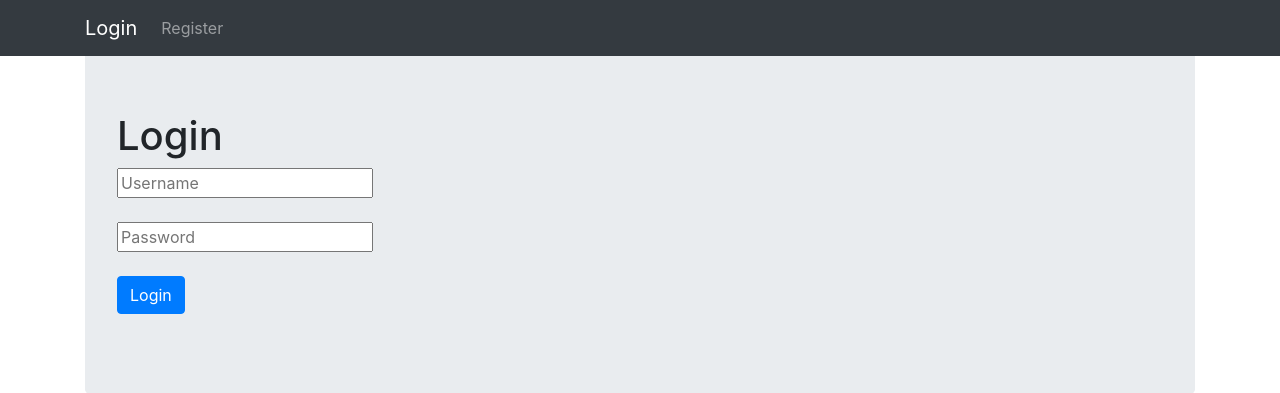
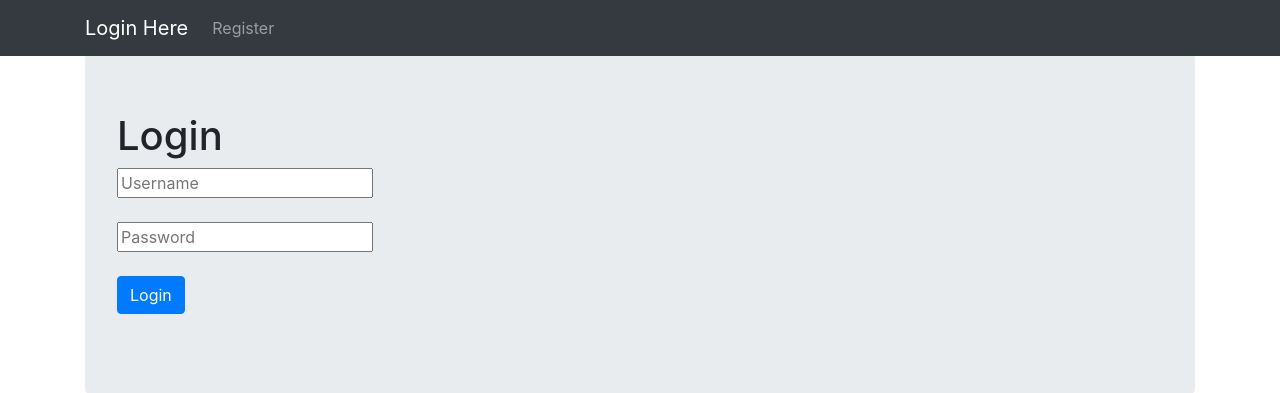
Before and after one commit to MuhammadAhmedSiddiqui/Django-Deployment-Example, a Django app: page / in a window 1280 px wide. Shown: the top 393 px of the page. Run offline with Django 3.2, Linux system fonts and the light colour scheme; some libraries are stand-ins or nearby versions.

Commit message:
Test Commit 1

```diff
--- a/learning_sites/templates/basic_app/front_base.html
+++ b/learning_sites/templates/basic_app/front_base.html
@@ -10,7 +10,7 @@
     <nav class="navbar navbar-dark bg-dark fixed-top navbar-expand-xl">
       <div class="container">
         <ul class="navbar-nav">
-          <li ><a class="navbar-brand" href="{% url 'user_login' %}">Login</a></li>
+          <li ><a class="navbar-brand" href="{% url 'user_login' %}">Login Here</a></li>
           <li><a class="nav-link" href="{% url 'basic_app:registration' %}">Register</a></li>
         </ul>
       </div>
```
